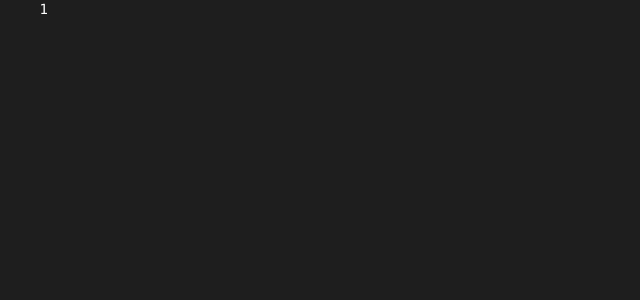
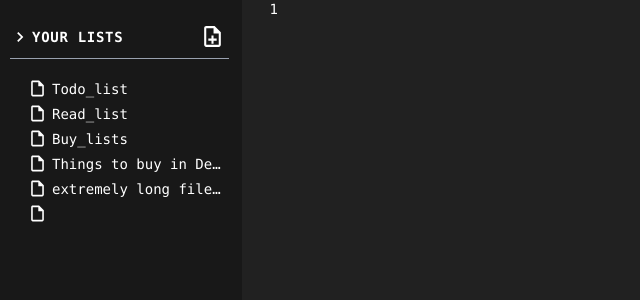
Before and after one commit to Nyima-ui/LineUp, a Next.js app: page / in a window 1280 px wide. Shown: the top 300 px of the page, without its empty margins (0-640 px from the left). Built offline with nearby package versions, Linux system fonts and the light colour scheme.

Commit message:
create and style sidebar

```diff
--- a/app/editor/formatting.ts
+++ b/app/editor/formatting.ts
@@ -9,7 +9,7 @@ export function formatText(text: string): string {
   let html = "";
 
   if (number) {
-    html += `<span class="text-editor-list-marker">${number.replace(/\s/, "&nbsp;")}</span>`;
+    html += `<span class="text-outline">${number.replace(/\s/, "&nbsp;")}</span>`;
   }
   if (bracket) {
     html += `<span>[<span class="text-orange-300 font-serif font-extralight">${bracketContent}</span>]</span>`;
--- a/app/globals.css
+++ b/app/globals.css
@@ -1,11 +1,23 @@
 @import "tailwindcss";
 
+
 :root {
-  --background: #1e1e1e;
-  --editor-syntax-list-marker: #569cd6;
+  --bg-main: #181818;
+  --bg-editor: #212121;
+  --bg-file-opened: #242424;
+  --bg-file-hover: #303030;
+  --bg-outline: #22a6f1;
+
+  --foreground: #ffffff;
+  --bg-outline-line: #d9d9d9;
 }
 @theme {
-  --color-background: var(--background);
-  --color-editor-list-marker: var(--editor-syntax-list-marker);
-  --color-heading: var(--editor-syntax-list-marker);
+  --color-main: var(--bg-main);
+  --color-editor: var(--bg-editor);
+  --color-file-opened: var(--bg-file-opened);
+  --color-file-hover: var(--bg-file-hover);
+  --color-outline: var(--bg-outline);
+
+  --color-foreground: var(--foreground);
+  --color-outline-line: var(--color-outline-line);
 }
--- a/app/page.tsx
+++ b/app/page.tsx
@@ -3,6 +3,7 @@ import LineNumbers from "@/components/LineNumbers";
 import { useEffect, useState } from "react";
 import { Line } from "./types";
 import dynamic from "next/dynamic";
+import SideBar from "@/components/SideBar";
 
 const Input = dynamic(() => import("@/components/Input"), { ssr: false });
 
@@ -27,8 +28,10 @@ export default function Home() {
     // console.log(lines);
   }, [lines]);
   return (
-    <div className="text-white bg-background min-h-screen">
-      <div className="flex text-[14px] leading-4.75">
+    <div className="text-foreground bg-background flex bg-main">
+      <SideBar />
+
+      <div className="flex text-sm leading-4.75 flex-1 bg-editor">
         <LineNumbers lines={lines} activeLine={activeLine} />
         <Input
           lines={lines}
--- /dev/null
+++ b/components/File.tsx
@@ -0,0 +1,14 @@
+import InsertDriveFile from "./svgs/InsertDriveFile";
+
+const File = ({ name }: { name: string }) => {
+  return (
+    <div className="flex gap-[5px] cursor-pointer hover:bg-file-hover mt-[5px] pl-[18px]">
+      <div className="shrink-0">
+        <InsertDriveFile />
+      </div>
+      <span className="text-sm font-medium truncate">{name}</span>
+    </div>
+  );
+};
+
+export default File;
--- a/components/LineNumbers.tsx
+++ b/components/LineNumbers.tsx
@@ -6,7 +6,7 @@ interface LineNumbersProps {
 }
 const LineNumbers = ({ lines, activeLine }: LineNumbersProps) => {
   return (
-    <div className="w-15 min-h-screen flex flex-col">
+    <div className="w-12 flex flex-col">
       {lines.map((_, idx) => (
         <div key={idx}>
           <span
--- /dev/null
+++ b/components/SideBar.tsx
@@ -0,0 +1,63 @@
+'use client'
+
+import File from "./File";
+import ChevronRight from "./svgs/ChevronRight";
+import NoteAdd from "./svgs/NoteAdd";
+
+const DUMMY_FILENAMEs = [
+  "Todo_list",
+  "Read_list",
+  "Buy_lists",
+  "Things to buy in Delhi",
+  "extremely long file name list, it's so long that",
+];
+
+const SideBar = () => {
+  return (
+    <div className="w-[242px] pt-[20px] pr-[13px] pl-[10px]">
+      {/* header  */}
+      <div className="flex items-center justify-between border-b pb-[5px] border-b-gray-400">
+        <div className="flex items-center gap-0.5">
+          <ChevronRight />
+          <p className="uppercase font-bold text-sm tracking-wider">
+            Your lists
+          </p>
+        </div>
+        <button className="cursor-pointer hover:bg-file-hover p-1 rounded-sm">
+          <NoteAdd />
+        </button>
+      </div>
+
+      <div className="mt-5">
+        {DUMMY_FILENAMEs.map((name, idx) => (
+          <File key={idx} name={name} />
+        ))}
+      </div>
+      <GetFileName />
+    </div>
+  );
+};
+
+export default SideBar;
+
+//turn into separate component later
+//work on the name Claude
+
+import InsertDriveFile from "./svgs/InsertDriveFile";
+import { useState } from "react";
+function GetFileName() {
+ const [fileName, setFileName] = useState("")
+  return (
+    <div className="flex pl-[18px] mt-[5px] gap-[5px]">
+      <div className="shrink-0">
+        <InsertDriveFile />
+      </div>
+      <input
+        type="text"
+        value={fileName}
+        onChange={(e) => setFileName(e.currentTarget.value)}
+        className="rounded-none text-sm outline-none focus:ring-1 focus:ring-outline"
+      />
+    </div>
+  );
+}
--- /dev/null
+++ b/components/svgs/ChevronRight.tsx
@@ -0,0 +1,25 @@
+const ChevronRight = () => {
+  return (
+    <svg
+      width="20"
+      height="20"
+      viewBox="0 0 16 16"
+      fill="none"
+      xmlns="http://www.w3.org/2000/svg"
+    >
+      <g clipPath="url(#clip0_30_196)">
+        <path
+          d="M6.66666 4L5.72666 4.94L8.78 8L5.72666 11.06L6.66666 12L10.6667 8L6.66666 4Z"
+          fill="white"
+        />
+      </g>
+      <defs>
+        <clipPath id="clip0_30_196">
+          <rect width="16" height="16" fill="white" />
+        </clipPath>
+      </defs>
+    </svg>
+  );
+};
+
+export default ChevronRight;
--- /dev/null
+++ b/components/svgs/InsertDriveFile.tsx
@@ -0,0 +1,25 @@
+const InsertDriveFile = () => {
+  return (
+    <svg
+      width="19"
+      height="19"
+      viewBox="0 0 20 20"
+      fill="none"
+      xmlns="http://www.w3.org/2000/svg"
+    >
+      <g clipPath="url(#clip0_30_205)">
+        <path
+          d="M11.6667 1.66666H5C4.08333 1.66666 3.34167 2.41666 3.34167 3.33333L3.33333 16.6667C3.33333 17.5833 4.075 18.3333 4.99167 18.3333H15C15.9167 18.3333 16.6667 17.5833 16.6667 16.6667V6.66666L11.6667 1.66666ZM5 16.6667V3.33333H10.8333V7.5H15V16.6667H5Z"
+          fill="white"
+        />
+      </g>
+      <defs>
+        <clipPath id="clip0_30_205">
+          <rect width="20" height="20" fill="white" />
+        </clipPath>
+      </defs>
+    </svg>
+  );
+};
+
+export default InsertDriveFile;
--- /dev/null
+++ b/components/svgs/NoteAdd.tsx
@@ -0,0 +1,25 @@
+const NoteAdd = () => {
+  return (
+    <svg
+      width="25"
+      height="25"
+      viewBox="0 0 25 25"
+      fill="none"
+      xmlns="http://www.w3.org/2000/svg"
+    >
+      <g clipPath="url(#clip0_30_200)">
+        <path
+          d="M13.5417 11.4583H11.4583V14.5833H8.33334V16.6667H11.4583V19.7917H13.5417V16.6667H16.6667V14.5833H13.5417V11.4583ZM14.5833 2.08333H6.25C5.10417 2.08333 4.16667 3.02083 4.16667 4.16667V20.8333C4.16667 21.9792 5.09375 22.9167 6.23959 22.9167H18.75C19.8958 22.9167 20.8333 21.9792 20.8333 20.8333V8.33333L14.5833 2.08333ZM18.75 20.8333H6.25V4.16667H13.5417V9.375H18.75V20.8333Z"
+          fill="white"
+        />
+      </g>
+      <defs>
+        <clipPath id="clip0_30_200">
+          <rect width="25" height="25" fill="white" />
+        </clipPath>
+      </defs>
+    </svg>
+  );
+};
+
+export default NoteAdd;
```
